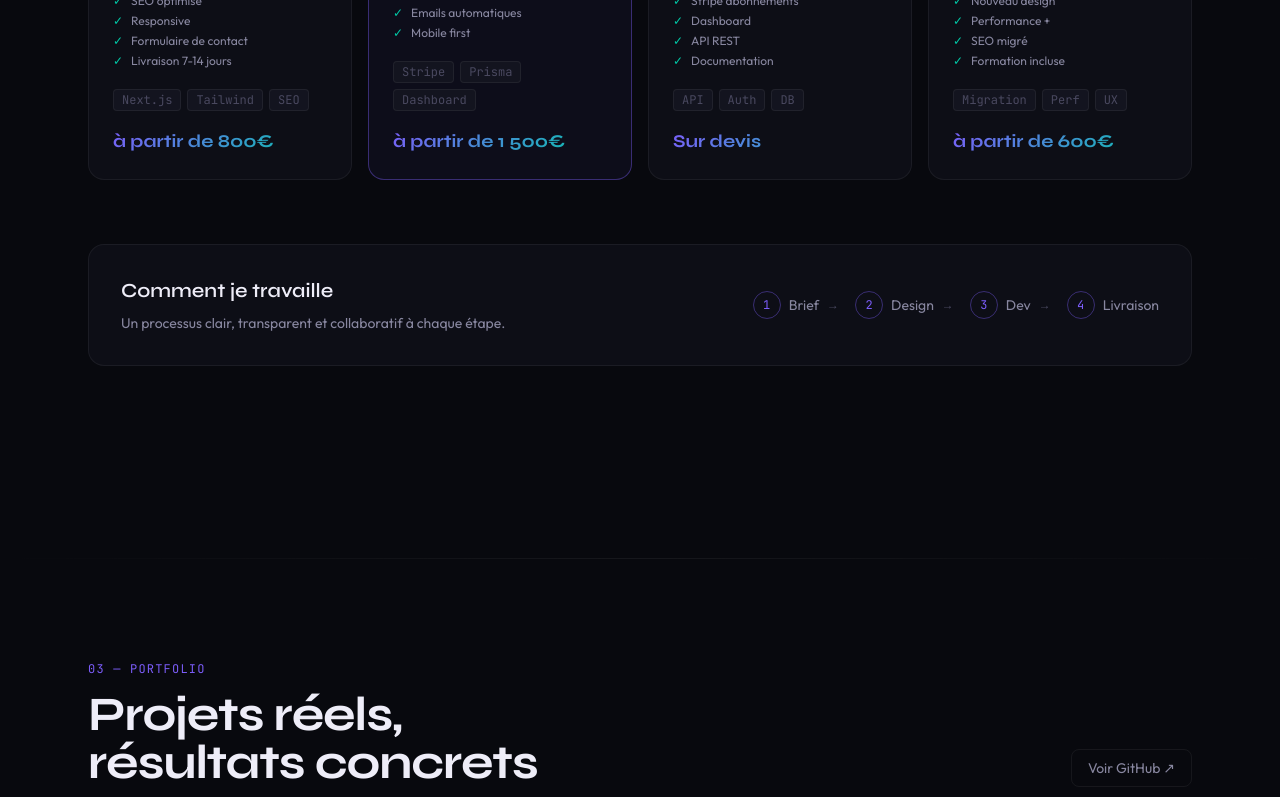
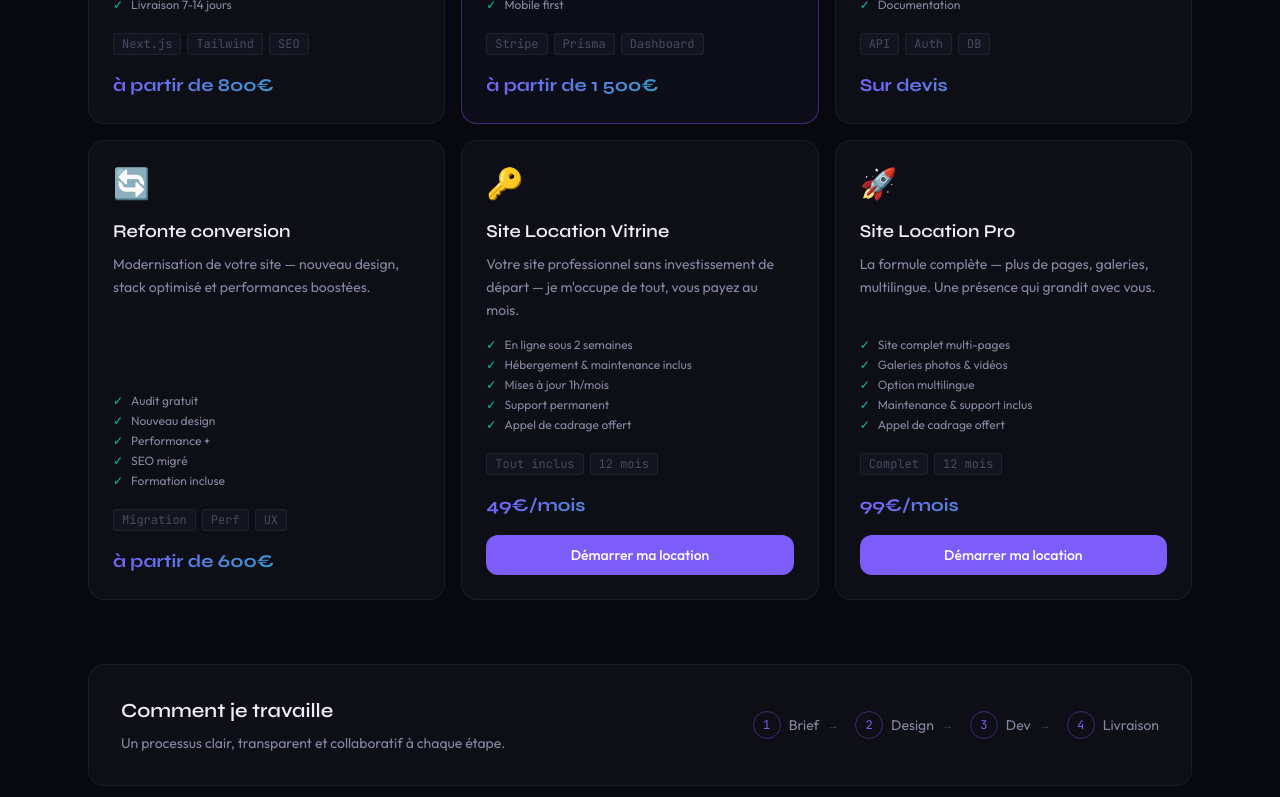
Before and after one commit to yvesnet9/yvescodes, a Next.js app: page / in a window 1280 px wide. Shown: the part 1749-2546 px from the top of the page. Built offline with nearby package versions, Linux system fonts and the light colour scheme.

Commit message:
feat: cartes Site Location 49/99€ avec liens Stripe

```diff
--- a/src/components/Services.tsx
+++ b/src/components/Services.tsx
@@ -1,4 +1,15 @@
-const SERVICES = [
+type Service = {
+  icon: string;
+  title: string;
+  desc: string;
+  price: string;
+  includes: string[];
+  tags: string[];
+  featured?: boolean;
+  cta?: { label: string; href: string };
+};
+
+const SERVICES: Service[] = [
   {
     icon: "🖥",
     title: "Site qui convertit",
@@ -35,6 +46,26 @@ const SERVICES = [
     tags: ["Migration", "Perf", "UX"],
     featured: false,
   },
+  {
+    icon: "🔑",
+    title: "Site Location Vitrine",
+    desc: "Votre site professionnel sans investissement de départ — je m'occupe de tout, vous payez au mois.",
+    price: "49€/mois",
+    includes: ["En ligne sous 2 semaines", "Hébergement & maintenance inclus", "Mises à jour 1h/mois", "Support permanent", "Appel de cadrage offert"],
+    tags: ["Tout inclus", "12 mois"],
+    featured: false,
+    cta: { label: "Démarrer ma location", href: "https://buy.stripe.com/6oUcN5aEJ7Gb4S89nf43S00" },
+  },
+  {
+    icon: "🚀",
+    title: "Site Location Pro",
+    desc: "La formule complète — plus de pages, galeries, multilingue. Une présence qui grandit avec vous.",
+    price: "99€/mois",
+    includes: ["Site complet multi-pages", "Galeries photos & vidéos", "Option multilingue", "Maintenance & support inclus", "Appel de cadrage offert"],
+    tags: ["Complet", "12 mois"],
+    featured: false,
+    cta: { label: "Démarrer ma location", href: "https://buy.stripe.com/dRm9AT28daSn70ggPH43S01" },
+  },
 ];
 
 export default function Services() {
@@ -48,7 +79,7 @@ export default function Services() {
           <p className="text-text-2 mt-4 max-w-lg font-body">Chaque projet est livré avec un objectif clair — plus de clients, plus de ventes, plus de croissance.</p>
         </div>
 
-        <div className="grid grid-cols-1 sm:grid-cols-2 lg:grid-cols-4 gap-4">
+        <div className="grid grid-cols-1 sm:grid-cols-2 lg:grid-cols-3 gap-4">
           {SERVICES.map((service) => (
             <div key={service.title} className={`relative rounded-2xl p-6 border transition-all duration-300 group hover:-translate-y-1 flex flex-col ${service.featured ? "border-accent/40 bg-accent/5" : "border-border hover:border-border-hover bg-bg-2"}`}>
               {service.featured && (
@@ -73,6 +104,16 @@ export default function Services() {
                 {service.tags.map((tag) => <span key={tag} className="px-2 py-0.5 bg-bg-3 border border-border rounded text-xs font-mono text-text-3">{tag}</span>)}
               </div>
               <div className="font-display font-bold text-lg gradient-text">{service.price}</div>
+              {service.cta && (
+                <a
+                  href={service.cta.href}
+                  target="_blank"
+                  rel="noopener noreferrer"
+                  className="mt-4 inline-flex items-center justify-center w-full px-4 py-2.5 bg-accent text-white text-sm font-body font-medium rounded-xl hover:opacity-90 transition-opacity"
+                >
+                  {service.cta.label}
+                </a>
+              )}
             </div>
           ))}
         </div>
```
